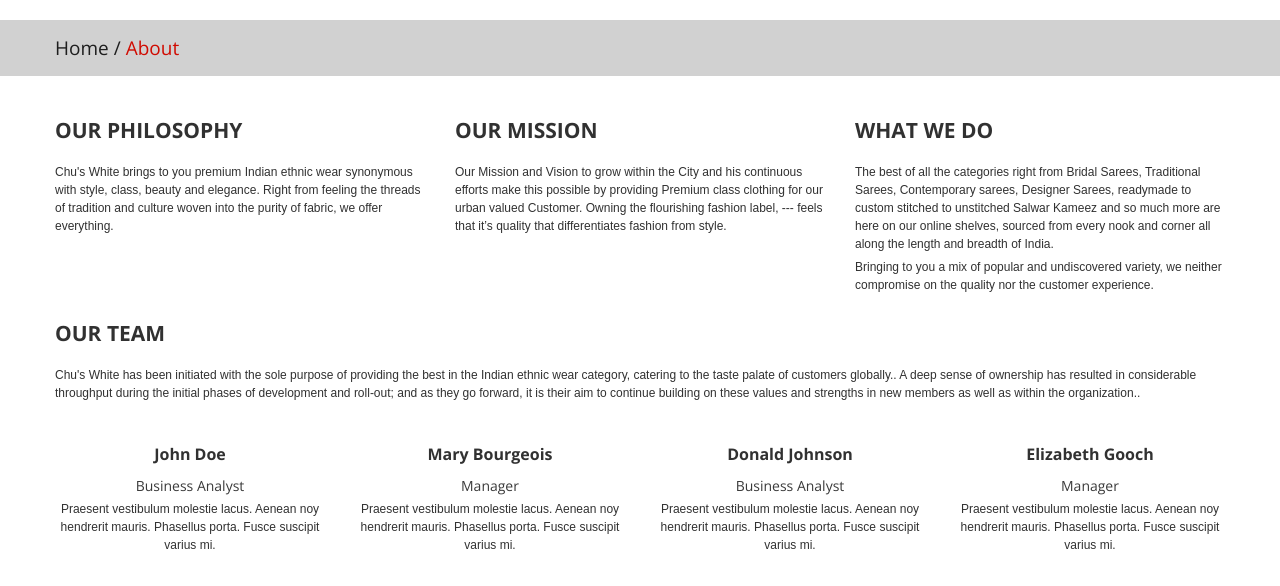
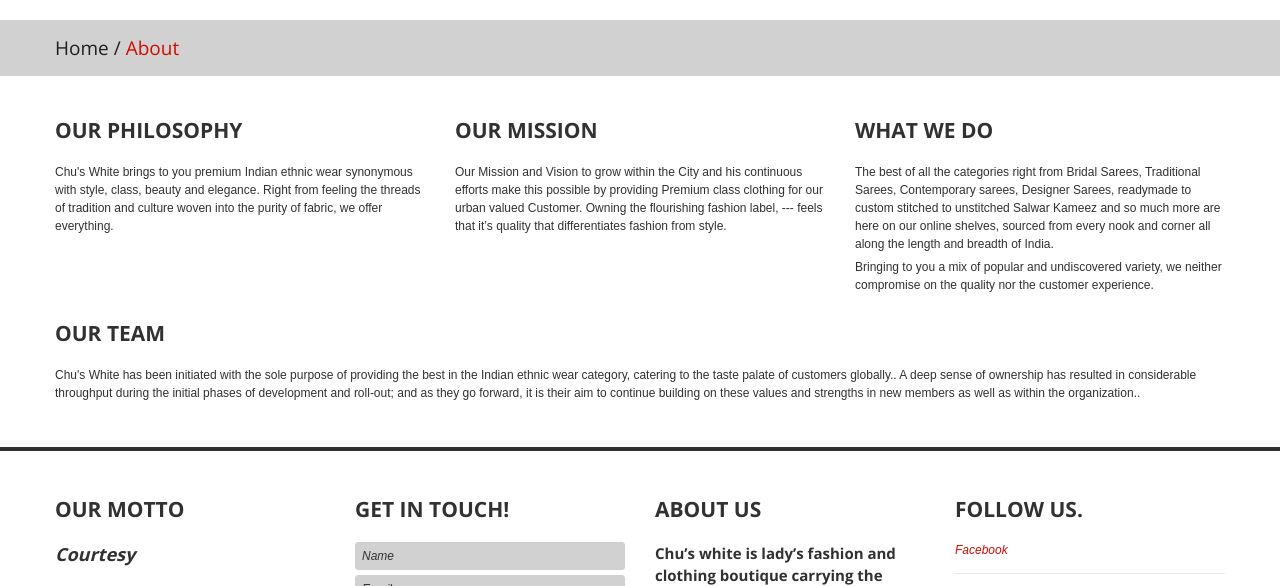
Before and after one commit to csarun2014/csarun2014.github.io, a plain HTML site: page about.html in a window 1280 px wide. Shown: the part 183-769 px from the top of the page. Drawn offline with nearby package versions, Linux system fonts and the light colour scheme; a script that the page names is missing.

Commit message:
Add files via upload

```diff
--- a/about.html
+++ b/about.html
@@ -89,40 +89,7 @@
                 <section>
                 	<h2 class="title"><span>Our Team</span></h2>
                     <p>Chu's White has been initiated with the sole purpose of providing the best in the Indian ethnic wear category, catering to the taste palate of customers globally.. A deep sense of ownership has resulted in considerable throughput during the initial phases of development and roll-out; and as they go forward, it is their aim to continue building on these values and strengths in new members as well as within the organization..</p>
-                	<div class="row">
-                        <div class="span3">
-                            <div class="profile">
-                            	<img alt="" src="img/team1.jpg">
-                                <h4>John Doe</h4>
-                                <div class="profile_title">Business Analyst</div>
-                                <p>Praesent vestibulum molestie lacus. Aenean noy hendrerit mauris. Phasellus porta. Fusce suscipit varius mi.</p>
-                            </div>
-                        </div>
-                        <div class="span3">
-                            <div class="profile">
-                            	<img alt="" src="img/team2.jpg">
-                                <h4>Mary Bourgeois</h4>
-                                <div class="profile_title">Manager</div>
-                                <p>Praesent vestibulum molestie lacus. Aenean noy hendrerit mauris. Phasellus porta. Fusce suscipit varius mi.</p>
-                            </div>
-                        </div>
-                        <div class="span3">
-                            <div class="profile">
-                            	<img alt="" src="img/team3.jpg">
-                                <h4>Donald Johnson</h4>
-                                <div class="profile_title">Business Analyst</div>
-                                <p>Praesent vestibulum molestie lacus. Aenean noy hendrerit mauris. Phasellus porta. Fusce suscipit varius mi.</p>
-                            </div>
-                        </div>
-                        <div class="span3">
-                            <div class="profile">
-                            	<img alt="" src="img/team4.jpg">
-                                <h4>Elizabeth Gooch</h4>
-                                <div class="profile_title">Manager</div>
-                                <p>Praesent vestibulum molestie lacus. Aenean noy hendrerit mauris. Phasellus porta. Fusce suscipit varius mi.</p>
-                            </div>
-                        </div>
-                    </div>
+
                 </section>
             </div>
         </div>
@@ -153,9 +120,9 @@
                             <div class="clear"></div>
                         </form>
                     </div>
-                    <div class="span3">
-                    	<h2 class="title">About Us</h2>
-                        <p><h5>Chu’s white is lady’s fashion and clothing boutique carrying the hottest trends and unique fashion finds at unbeatable prices. All of our items are hand-selected for the chic, fashion forward girl. You will find one-of-a-kind dresses, tops, sweaters, jackets, skirts, shoes, accessories and more.</h5></p>
+                            <div class="span3">
+                        <h2 class="title">About Us</h2>
+                        <p><h5>Chu’s white is lady’s fashion and clothing boutique carrying the hottest trends and unique fashion finds at unbeatable prices. All of our items are hand-selected for the chic, fashion forward girl. You will find one-of-a-kind dresses, tops,designer sarees,kids wear,custom design and stitching and more.</h5></p>
                     </div>
                     <div class="span3">
                     	<h2 class="title">FOLLOW US.</h2>
```
Also changed, not shown: contacts.html (+5 -5 lines), index.html (+1 -1 lines), portfolio_2columns.html (+8 -8 lines).
